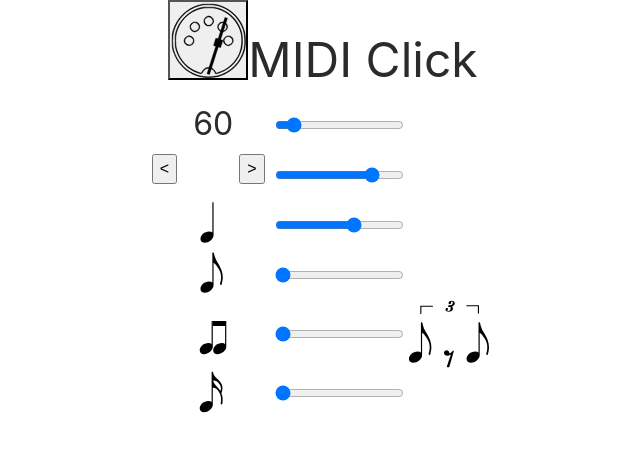
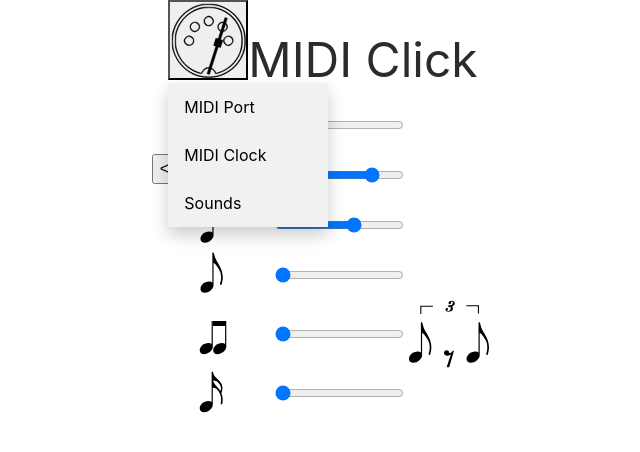
Before and after one commit to nathan-stewart/mclick, a Flask app: page /mclick in a window 1280 px wide, after a click that opens the changed part. Shown: the top 452 px of the page, without its empty margins (317-957 px from the left). Run offline with Flask 2, Linux system fonts and the light colour scheme; some libraries are stand-ins or nearby versions.

Commit message:
logo now brings up a menu

```diff
--- a/templates/index.html
+++ b/templates/index.html
@@ -81,7 +81,7 @@
             height: 15%;
           }
 
-          .dropdown-button {
+          .dropbtn {
               background-image: url( "../static/mclick.svg" );
               background-size: 76px 76px;
               height: 80px;
@@ -98,14 +98,14 @@
             .dropdown-content {
               display: none;
               position: absolute;
-              /*background-color: #f1f1f1;*/
+              background-color: #f1f1f1;
               min-width: 160px;
               box-shadow: 0px 8px 16px 0px rgba(0,0,0,0.2);
               z-index: 1;
             }
 
             .dropdown-content a {
-              /*color: black; */
+              color: black;
               padding: 12px 16px;
               text-decoration: none;
               display: block;
@@ -116,7 +116,6 @@
 
             /* Show the dropdown menu (use JS to add this class to the .dropdown-content container when the user clicks on the dropdown button) */
             .show {display:block;}
-            <!-- https://www.w3schools.com/howto/howto_js_dropdown.asp -->
           </style>
   </head>
   <body onload="myload()">
@@ -214,13 +213,14 @@
         send_updates();
       }
 
-      function popup-config-menu(){
-          document.getElementById("config-dropdown").classList.toggle("show");
+      function popup_menu(){
+          document.getElementById("config.dropbtn").classList.toggle("show");
       }
 
       // Close the dropdown menu if the user clicks outside of it
       window.onclick = function(event) {
         if (!event.target.matches('.dropbtn')) {
+          socket.emit('log', 'click outside: %s' % (event.target));
           var dropdowns = document.getElementsByClassName("dropdown-content");
           var i;
           for (i = 0; i < dropdowns.length; i++) {
@@ -233,11 +233,12 @@
       }
     </script>
 
-    <div class="container-fluid">
-      <div class="row">
+    <div class="container-fluid" >
+      <div class="row" >
+        <!-- https://www.w3schools.com/howto/howto_js_dropdown.asp -->
         <div class="dropdown">
-          <button class="dropdown-button"  onclick="popup-config-menu()"/>
-            <div id="config-dropdown" class="dropdown-content">
+          <button onclick="popup_menu()" class="dropbtn" ></button>
+            <div id="config.dropbtn" class="dropdown-content">
                 <a href="#">MIDI Port</a>
                 <a href="#">MIDI Clock</a>
                 <a href="#">Sounds</a>
@@ -314,7 +315,7 @@
               <img alt="straight" src="../static/straight.svg" style="icon">
           </div>
           <div class="slider">
-              <input class="slider" id="swing_value" type="range" min=0 max=100 value={{ parameters.swing }} oninput="send_updates()">
+              <input class="slider" id="swing_value" type="range" min=0 max=100 value={{ parameters.swing }} oninput="send_updates()" >
         </div>
         <div class="gadget">
             <img alt="swing" src="../static/swing.svg" >
```
